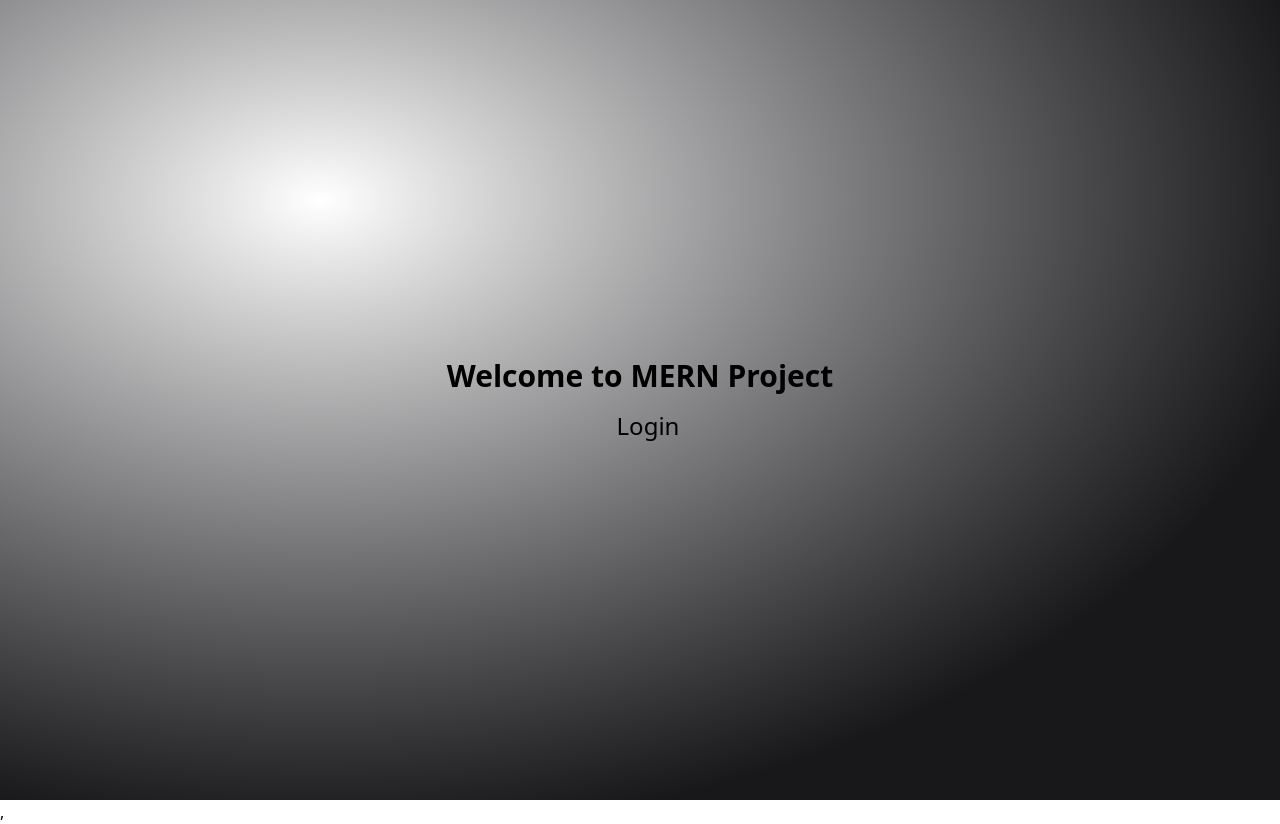
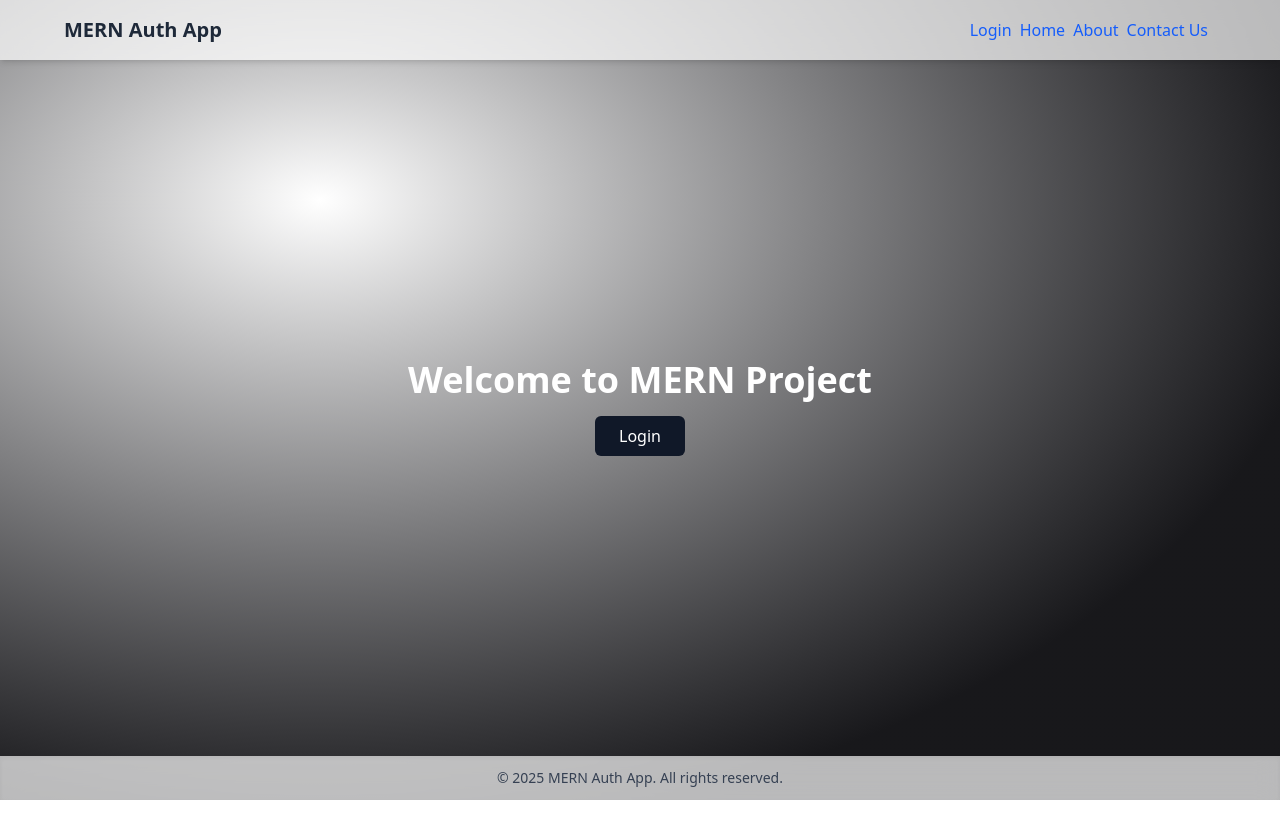
Before and after one commit to Raunit2025/Affiliate, a React (Vite) app in the folder mern_project_1/: page / in a window 1280 px wide. After the commit the page ends 800 px from the top, so only its background shows below. Built offline with nearby package versions, Linux system fonts and the light colour scheme; no server answers.

Commit message:
DashboardUpdated

```diff
--- a/mern_project_1/src/Home.jsx
+++ b/mern_project_1/src/Home.jsx
@@ -1,11 +1,39 @@
 import { Link } from "react-router-dom";
 
 function Home() {
-    return(
-        <div className="min-h-screen flex items-center justify-center flex-col bg-radial-[at_25%_25%] from-white to-zinc-900 to-75%">
-            <h1 className="text-3xl font-bold mb-4">Welcome to MERN Project</h1>
-            <Link to="/login" className="hover:text-blue-500 text-2xl ml-4 ">Login</Link>
+  return (
+    <div className="min-h-screen flex flex-col justify-between bg-radial-[at_25%_25%] from-white to-zinc-900 to-75%">
+
+      {/* Header */}
+      <header className="bg-white/70 backdrop-blur-md shadow-md p-4">
+        <div className="max-w-6xl mx-auto flex justify-between items-center">
+          <h1 className="text-xl font-bold text-gray-800">MERN Auth App</h1>
+          <nav>
+            <Link to="/login" className="pr-2 text-blue-600 hover:underline">Login</Link>
+            <Link to="/" className="pr-2 text-blue-600 hover:underline">Home</Link>
+            <Link to="#" className="pr-2 text-blue-600 hover:underline">About</Link>
+            <Link to="#" className="pr-2 text-blue-600 hover:underline">Contact Us</Link>
+          </nav>
         </div>
-    );
+      </header>
+
+      {/* Main Content */}
+      <main className="flex-grow flex items-center justify-center flex-col text-center px-4">
+        <h1 className="text-4xl font-bold text-white mb-4">Welcome to MERN Project</h1>
+        <Link
+          to="/login"
+          className="bg-gray-900 text-white px-6 py-2 rounded-md hover:bg-black transition"
+        >
+          Login
+        </Link>
+      </main>
+
+      {/* Footer */}
+      <footer className="bg-white/70 backdrop-blur-md text-center py-3 text-sm text-gray-700 shadow-inner">
+        © {new Date().getFullYear()} MERN Auth App. All rights reserved.
+      </footer>
+    </div>
+  );
 }
+
 export default Home;
--- a/mern_project_1/src/main.jsx
+++ b/mern_project_1/src/main.jsx
@@ -9,7 +9,7 @@ createRoot(document.getElementById('root')).render(
   <Provider store={store}>
     <BrowserRouter>
     <App />
-  </BrowserRouter>,
+  </BrowserRouter>
   </Provider>
 
 )
--- a/mern_project_1/src/pages/Dashboard.jsx
+++ b/mern_project_1/src/pages/Dashboard.jsx
@@ -2,22 +2,18 @@ import { Link } from "react-router-dom";
 
 function Dashboard({ user }) {
   return (
-    <div className="min-h-screen flex items-center justify-center px-4 bg-radial-[at_25%_25%] from-white to-zinc-900 to-75% bg-center bg-no-repeat">
-      <div className="bg-white/100 shadow-xl/30 backdrop-blur-sm p-6 rounded-lg w-full max-w-md  text-center">
-        <h2 className="text-2xl font-semibold mb-4">Welcome to your Dashboard</h2>
+    <div className="min-h-screen flex items-center justify-center px-4 bg-cover bg-radial-[at_25%_25%] from-white to-zinc-900 to-75% bg-center bg-no-repeat h-screen w-screen">
+      <div className="bg-white/50 shadow-xl/30 backdrop-blur-sm p-6 rounded-lg w-full max-w-sm hover:bg-white/100 text-center">
+        <h1 className="text-2xl font-semibold mb-4">User Dashboard</h1>
 
-        {user ? (
-          <div className="mb-4 text-left text-gray-700">
-            <p><strong>Name:</strong> {user.name}</p>
-            <p><strong>Email:</strong> {user.email}</p>
-          </div>
-        ) : (
-          <p className="text-red-600">User info not available</p>
-        )}
+        <div className="mb-4 text-left space-y-1">
+          <p><strong>Username:</strong> {user?.username || "N/A"}</p>
+          <p><strong>Password:</strong> {user?.password || "N/A"}</p>
+        </div>
 
         <Link
           to="/logout"
-          className="inline-block bg-gray-900 text-white py-2 px-4 rounded-md mt-4 hover:bg-black"
+          className="inline-block mt-4 bg-gray-900 text-white px-4 py-2 rounded-md hover:bg-black"
         >
           Logout
         </Link>
```
